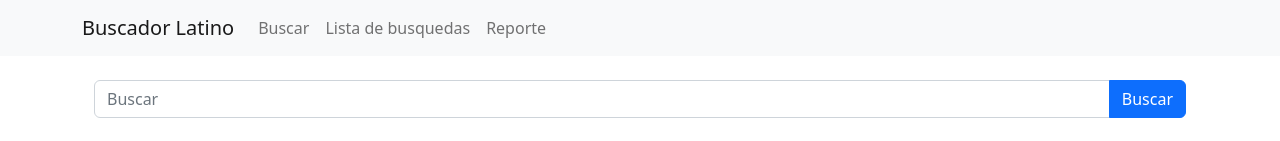
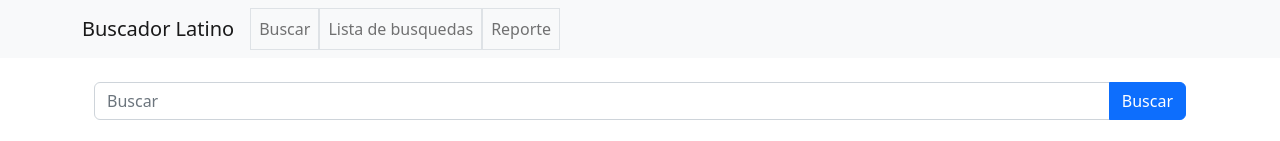
Before and after one commit to jesus1080/buscador-latino, a Vue app: page / in a window 1280 px wide. Shown: the top 141 px of the page. Built offline with nearby package versions, Linux system fonts and the light colour scheme.

Commit message:
feat: fix nav

```diff
--- a/src/App.vue
+++ b/src/App.vue
@@ -6,7 +6,7 @@ import { RouterLink, RouterView } from 'vue-router'
 <template>
   <header>
     <div >
-      <nav class="navbar navbar-expand-lg navbar-light bg-light">
+      <nav class="navbar navbar-expand-lg navbar-light bg-light ">
         <div class="container">
           <a class="navbar-brand" href="#">Buscador Latino</a>
           <button class="navbar-toggler" type="button" data-bs-toggle="collapse" data-bs-target="#navbarNav" aria-controls="navbarNav" aria-expanded="false" aria-label="Toggle navigation">
@@ -14,13 +14,13 @@ import { RouterLink, RouterView } from 'vue-router'
           </button>
           <div class="collapse navbar-collapse" id="navbarNav">
             <ul class="navbar-nav">
-              <li class="nav-item">
+              <li class="nav-item border">
                 <router-link to="/" class="nav-link">Buscar</router-link>
               </li>
-              <li class="nav-item">
+              <li class="nav-item border">
                 <router-link to="/about" class="nav-link">Lista de busquedas</router-link>
               </li>
-              <li class="nav-item">
+              <li class="nav-item border">
                 <router-link to="/reporte" class="nav-link">Reporte</router-link>
               </li>
             </ul>
```
